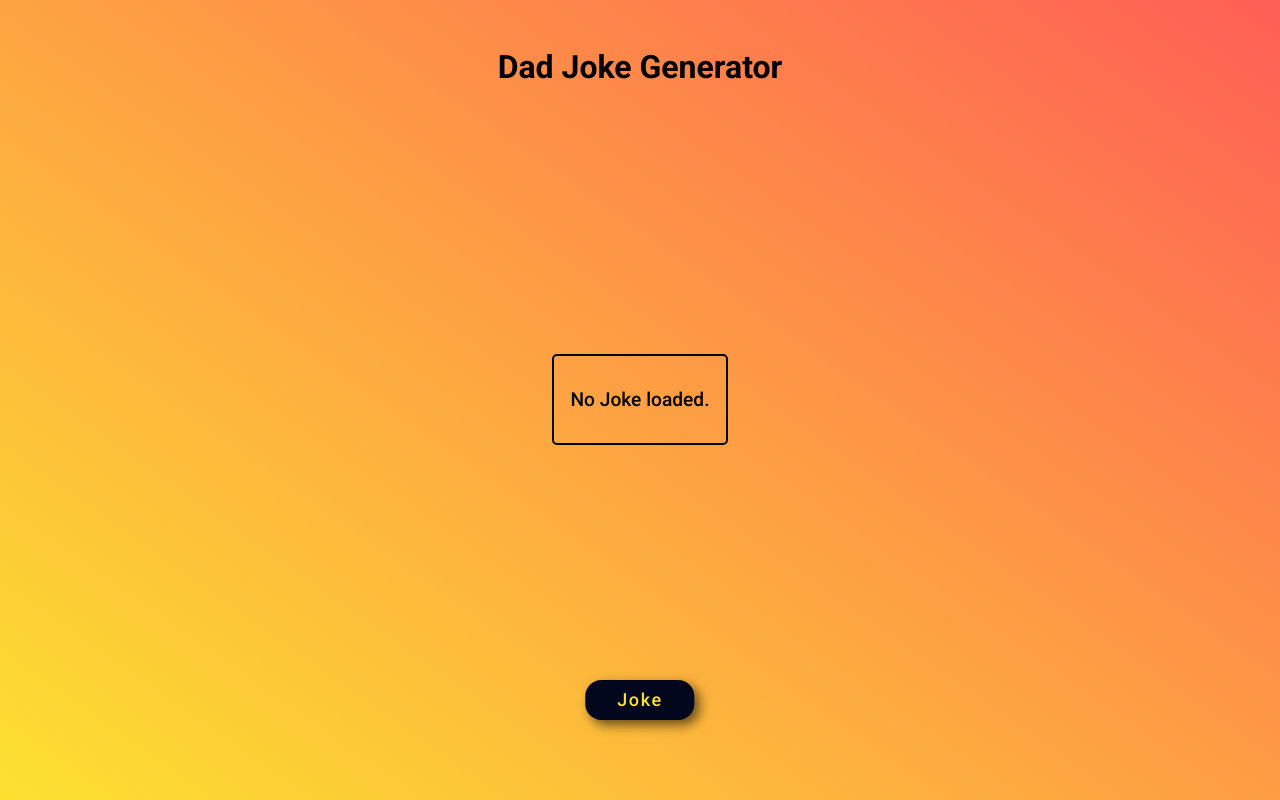
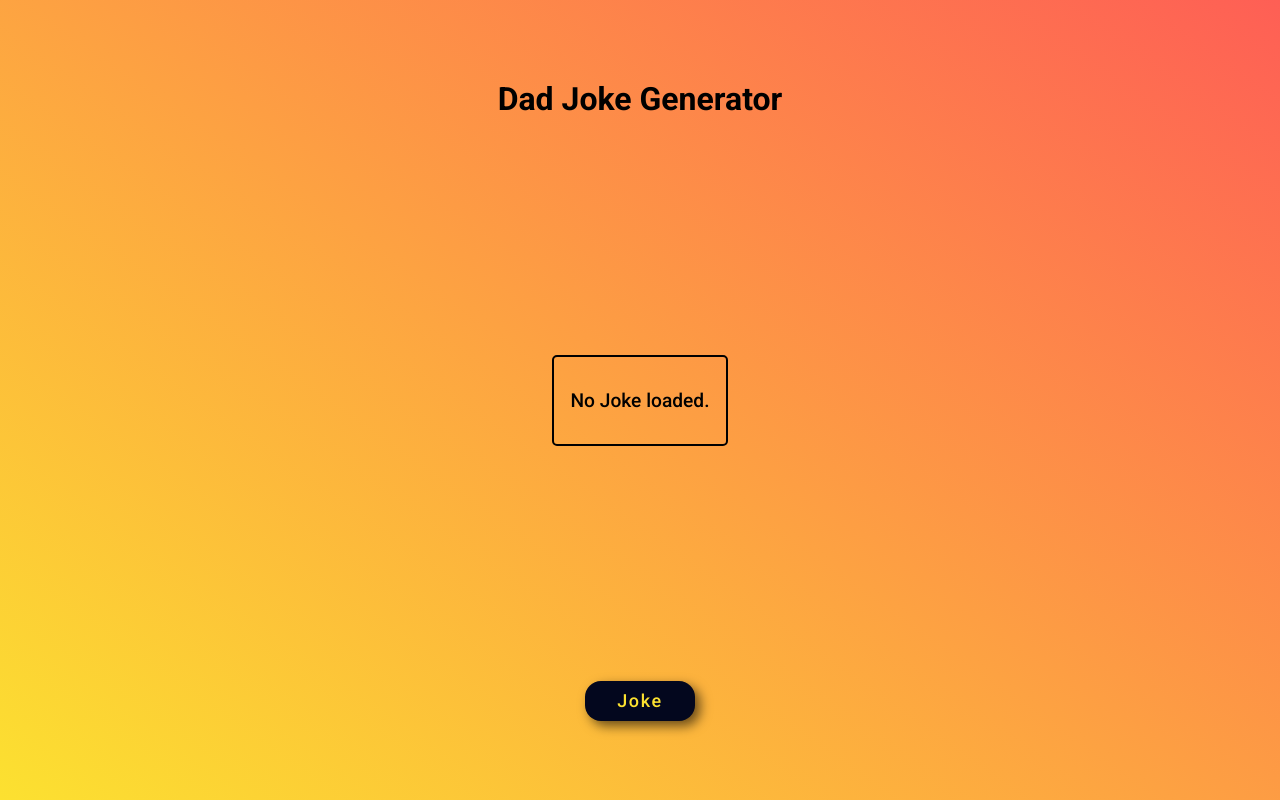
Before and after one commit to keenan137/Dad-Jokes, a plain HTML site: page index.html in a window 1280 px wide. Drawn offline with nearby package versions, Linux system fonts and the light colour scheme.

Commit message:
changed layout to grid

```diff
--- a/stylesheet.css
+++ b/stylesheet.css
@@ -10,36 +10,32 @@ body{
 }
 
 .container{
-    position: relative;
-    top:0;
-    bottom:0;
-    left:0;
-    right:0;
+    color: black;
     height: 100vh;
     width: 80vw;
     margin-left: auto;
     margin-right: auto;
-    display: flex;
-    flex-flow: column nowrap;
-    justify-content: space-around;
-    align-items: center;
-    color: black;
+    display: grid;
+    grid-template-rows: 1fr 2fr 1fr;
+    grid-column: auto;
+    grid-template-areas:
+    "header"
+    "joke"
+    "jokeBtn";
+    grid-gap: 0.2rem;
+    place-items: center;
 }
 
 
 .item h1{
-    min-width: 100%;
+    grid-area: header;
     text-align: center;
-    position: absolute;
-    top: 3rem;
-    margin-left: auto;
-    margin-right: auto;
-    transform: translateX(-50%);
     font-size: 2rem;
     font-weight: 700;
 }
 
 #joke-container{
+    grid-area: joke;
     font-weight: 500;
     font-size: larger;
     border: solid black 2px;
@@ -48,35 +44,25 @@ body{
 }
 
 button{
-    position: fixed;
-    bottom: 5rem;
-    margin-left: auto;
-    margin-right: auto;
-    transform: translateX(-50%);
-
+    grid-area: jokeBtn;
+    text-align: center;
     font-weight: 500;
     font-size: large;
+    letter-spacing: 0.1rem;
+
     border: 0;
     border-radius: 1rem;
-    box-shadow: 5px 5px 12px 0px rgba(0,0,0,0.59);
 
     margin: 0;
+
     padding: 0.6rem 2rem;
+
     background-color: #03071e;
     color: #FCE130;
 
-    letter-spacing: 0.1rem;
+    box-shadow: 5px 5px 12px 0px rgba(0,0,0,0.59);
 }
 
 button:focus{
     outline: none;
 }
-
-.unselectable{
-    -webkit-touch-callout: none;
-    -webkit-user-select: none;
-    -khtml-user-select: none;
-    -moz-user-select: none;
-    -ms-user-select: none;
-    user-select: none;
-}
```
